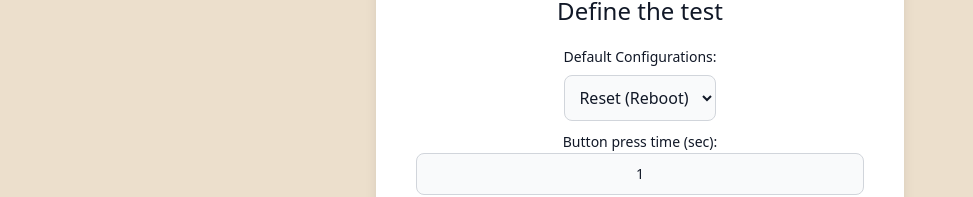
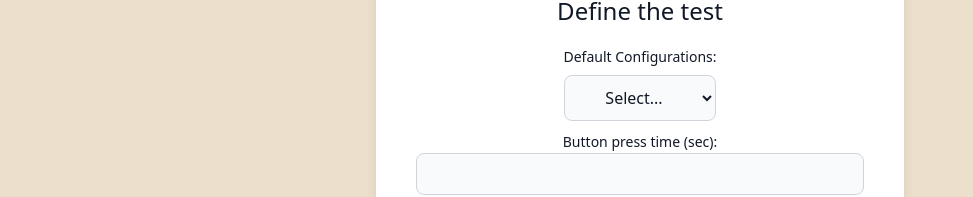
Before and after one commit to goncaloperalta/Projeto-Industrial, a SvelteKit app in the folder interface/: page / in a window 1280 px wide. Shown: the part 154-351 px from the top of the page, without its empty margins (0-973 px from the left). Built offline with nearby package versions, Linux system fonts and the light colour scheme.

Commit message:
estado default da página com o "select.." e tudo o resto em branco

```diff
--- a/interface/src/routes/+page.svelte
+++ b/interface/src/routes/+page.svelte
@@ -10,10 +10,10 @@
         inf: { pressTime: 4, ntimes: 15, maxForce: 4, interval: 3 }
     };
 
-    let val = 'rb';
+    let val = ''; // Set to empty so "Select..." appears initially
     let results = 0;
 
-    // Computed values based on selection - in Select... shows and empty string ' '
+    // Computed values based on selection - in Select... shows an empty string ' '
     $: presetValues = val === 'rb' || val === 'fr' || val === 'wps' || val === 'inf'
         ? { ...presets[val] }
         : { pressTime: '', ntimes: '', maxForce: '', interval: '' };
```
